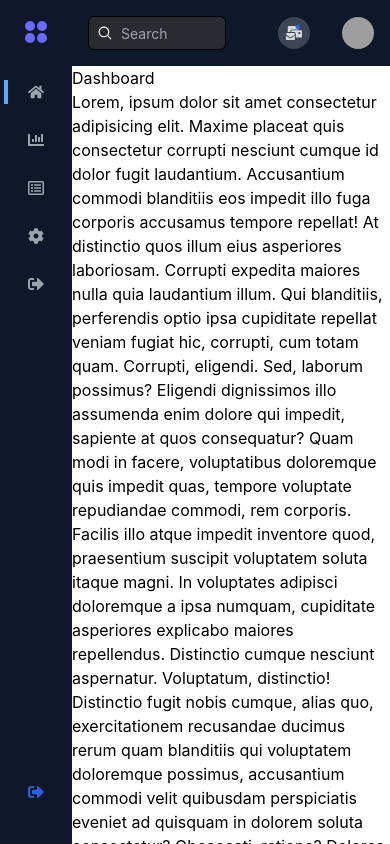
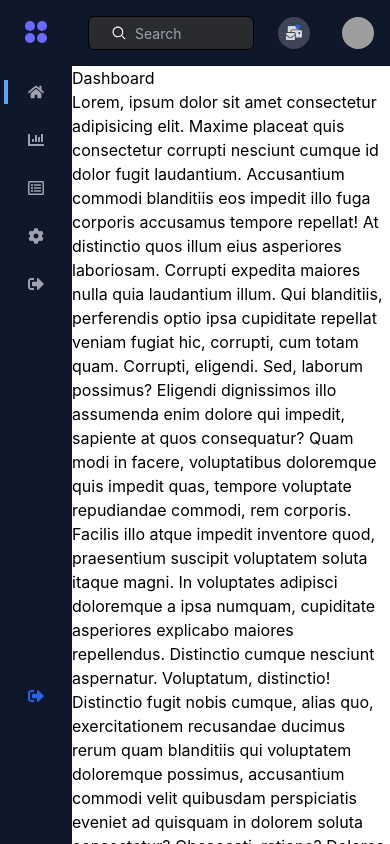
Before and after one commit to shah9380/fitpeo-task, a React (Create React App) app: page / in a window 390 px wide. Built offline with nearby package versions, Linux system fonts and the light colour scheme; grey boxes are pictures that could not be loaded.

Commit message:
issues for mobile responsive solved

```diff
--- a/src/components/classic/search/Search.jsx
+++ b/src/components/classic/search/Search.jsx
@@ -2,7 +2,7 @@ import React from 'react'
 
 const Search = () => {
   return (
-    <div className='flex justify-center items-center border gap-2 rounded-md bg-[#292B2F] border-black w-fit px-2 py-1'><svg className='w-4 h-4' xmlns="http://www.w3.org/2000/svg" x="0px" y="0px" width="100" height="100" viewBox="0,0,256,256">
+    <div className='flex justify-center items-center border flex-grow gap-2 rounded-md bg-[#292B2F] border-black w-fit px-2 py-1'><svg className='w-4 h-4' xmlns="http://www.w3.org/2000/svg" x="0px" y="0px" width="100" height="100" viewBox="0,0,256,256">
 <g fill="#ffffff" fill-rule="nonzero" stroke="none" stroke-width="1" stroke-linecap="butt" stroke-linejoin="miter" stroke-miterlimit="10" stroke-dasharray="" stroke-dashoffset="0" font-family="none" font-weight="none" font-size="none" text-anchor="none" Style="mix-blend-mode: normal"><g transform="scale(8.53333,8.53333)"><path d="M13,3c-5.511,0 -10,4.489 -10,10c0,5.511 4.489,10 10,10c2.39651,0 4.59738,-0.85101 6.32227,-2.26367l5.9707,5.9707c0.25082,0.26124 0.62327,0.36648 0.97371,0.27512c0.35044,-0.09136 0.62411,-0.36503 0.71547,-0.71547c0.09136,-0.35044 -0.01388,-0.72289 -0.27512,-0.97371l-5.9707,-5.9707c1.41266,-1.72488 2.26367,-3.92576 2.26367,-6.32227c0,-5.511 -4.489,-10 -10,-10zM13,5c4.43012,0 8,3.56988 8,8c0,4.43012 -3.56988,8 -8,8c-4.43012,0 -8,-3.56988 -8,-8c0,-4.43012 3.56988,-8 8,-8z"></path></g></g>
 </svg><input type="text" placeholder='Search' className='w-24 md:w-48 h-6 text-white outline-none border-none text-sm bg-transparent' /></div>
   )
--- a/src/components/header/Header.jsx
+++ b/src/components/header/Header.jsx
@@ -11,7 +11,7 @@ const Header = () => {
         miniNotify ? setMiniNotify(false) : setMiniNotify(true)
     }
   return (
-    <header className='bg-slate-900 p-4 flex gap-6 justify-between items-center sticky top-0 z-50'>
+    <header className='bg-slate-900 p-4 flex gap-6 justify-between items-center sticky top-0 z-20'>
         <Search></Search>
         <div className='flex justify-center items-center gap-8'>
             <div className='hidden md:flex justify-center items-center gap-4'>
--- a/src/components/sidebar/SidebarComponent.jsx
+++ b/src/components/sidebar/SidebarComponent.jsx
@@ -9,7 +9,7 @@ const SidebarComponent = () => {
   },[])
 
   return (
-    <aside className='bg-slate-900 flex flex-col justify-between py-2 pt-4 pb-10 w-fit h-[100svh] md:min-h-screen sticky top-0 left-0'>
+    <aside className={`bg-slate-900 flex flex-col justify-between py-2 pt-4 pb-10 w-fit h-[100vh] ${toggled ? "fixed z-50": "sticky"}  md:min-h-screen top-0 left-0`}>
       <div className='flex flex-col justify-center items-center gap-8'>
         <div className='px-6 py-1' onClick={()=>{toggled ? setToggled(false) : setToggled(true)}}><ApplicationBarIcon /></div>
         <ul className='flex flex-col gap-6'>
@@ -20,7 +20,7 @@ const SidebarComponent = () => {
           <li><div onClick={()=>{setSelected(5)}} className={`cursor-pointer flex justify-start items-center gap-6 pr-6 py-1 text-gray-400 ${selected === 5 ? "border-l-4 border-blue-400 pl-5 text-blue-400": "pl-6"} `}><FaSignOutAlt /><span className={toggled ? "" : "hidden"}>Dashboard</span></div></li>
         </ul>
       </div>
-      <div className='px-6 py-1 flex justify-center items-center text-blue-600'><FaSignOutAlt /></div>
+      <div className='px-6 py-1 flex justify-center items-center text-blue-600 mb-24'><FaSignOutAlt /></div>
     </aside>
   );
 }
```
